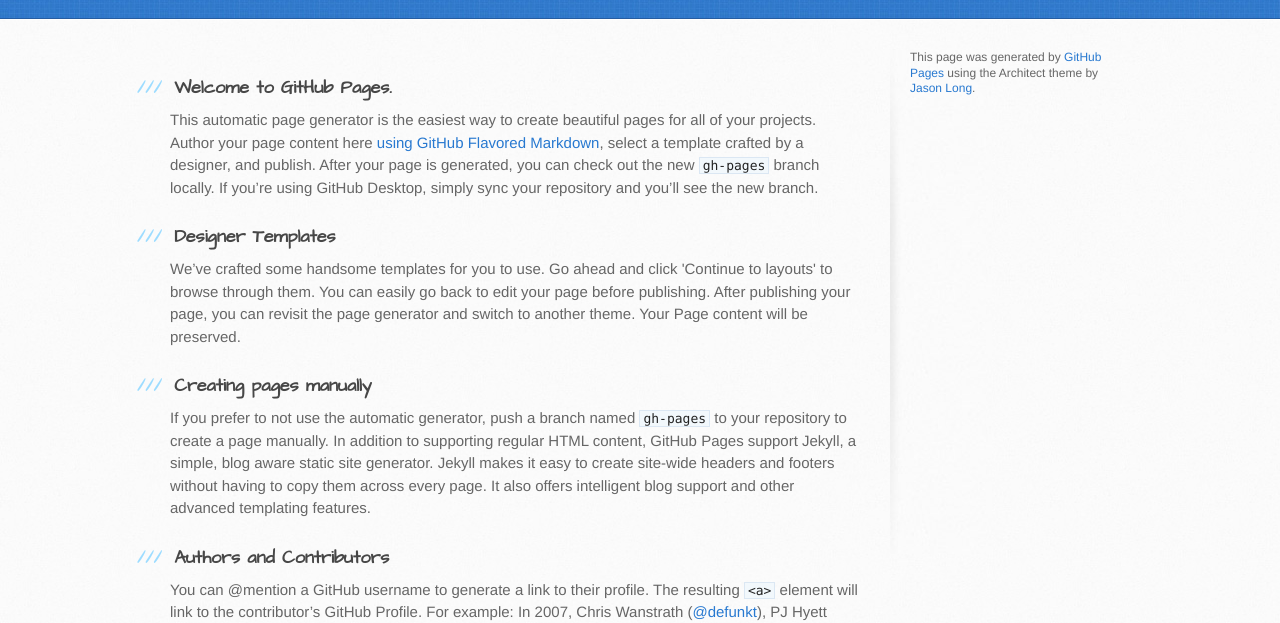
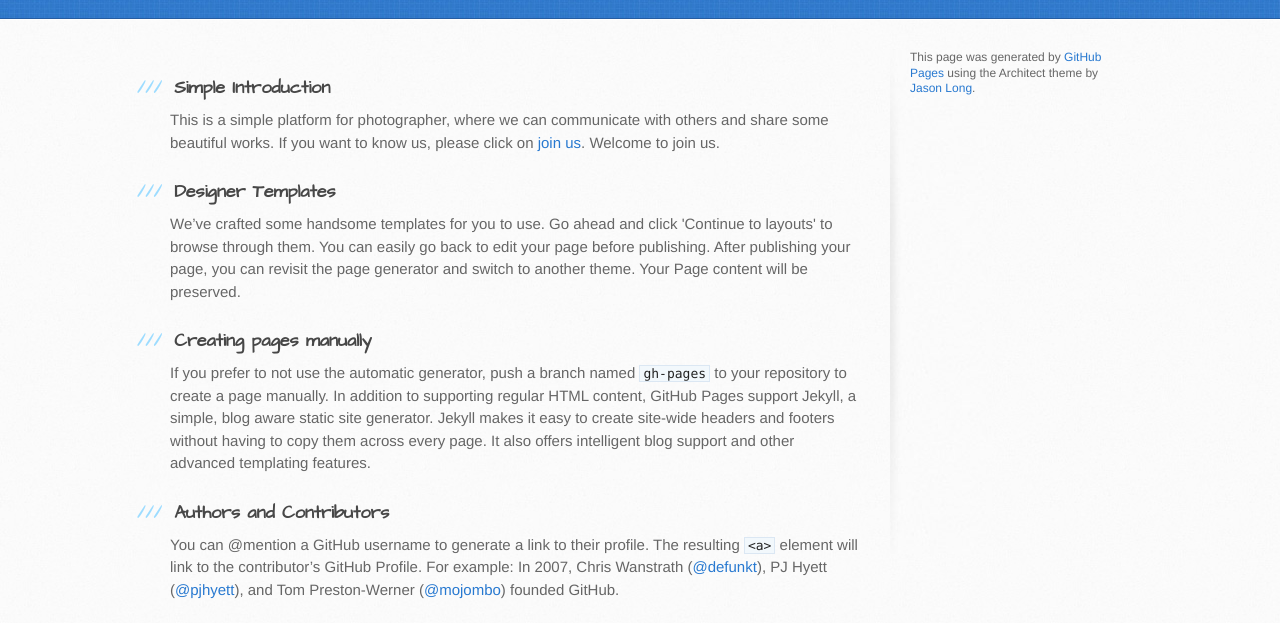
Before and after one commit to phgra/phgra.github.com, a plain HTML site: page index.html in a window 1280 px wide. Shown: the part 182-805 px from the top of the page. Drawn offline with Linux system fonts and the light colour scheme.

Commit message:
Replace master branch with page content via GitHub

```diff
--- a/index.html
+++ b/index.html
@@ -29,9 +29,9 @@
       <div class="inner clearfix">
         <section id="main-content">
           <h3>
-<a id="welcome-to-github-pages" class="anchor" href="#welcome-to-github-pages" aria-hidden="true"><span aria-hidden="true" class="octicon octicon-link"></span></a>Welcome to GitHub Pages.</h3>
+<a id="simple-introduction" class="anchor" href="#simple-introduction" aria-hidden="true"><span aria-hidden="true" class="octicon octicon-link"></span></a>Simple Introduction</h3>
 
-<p>This automatic page generator is the easiest way to create beautiful pages for all of your projects. Author your page content here <a href="https://guides.github.com/features/mastering-markdown/">using GitHub Flavored Markdown</a>, select a template crafted by a designer, and publish. After your page is generated, you can check out the new <code>gh-pages</code> branch locally. If you’re using GitHub Desktop, simply sync your repository and you’ll see the new branch.</p>
+<p>This is a simple platform for photographer, where we can communicate with others and share some beautiful works. If you want to know us, please click on <a href="https://phgra.github.io">join us</a>. Welcome to join us. </p>
 
 <h3>
 <a id="designer-templates" class="anchor" href="#designer-templates" aria-hidden="true"><span aria-hidden="true" class="octicon octicon-link"></span></a>Designer Templates</h3>
```
Also changed, not shown: params.json (+1 -1 lines).
